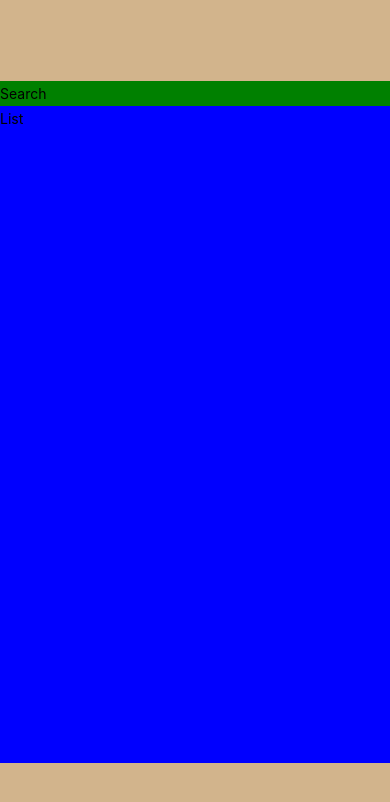
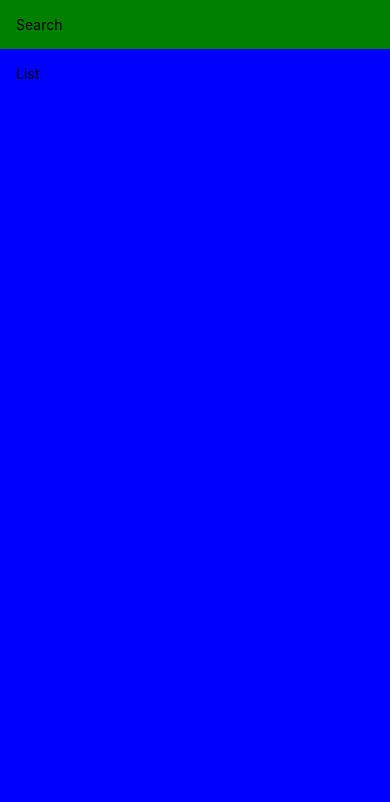
Before and after one commit to alexpablo-code/mealstogo, a React Native app: screen / in a window 390 px wide. Shown: the top 802 px of the page. Built offline with nearby package versions, Linux system fonts and the light colour scheme.

Commit message:
android and ios statusbar spacing

```diff
--- a/App.js
+++ b/App.js
@@ -1,15 +1,26 @@
-import { StatusBar } from 'expo-status-bar';
-import { StyleSheet, Text, View, SafeAreaView } from 'react-native';
+import { StatusBar as ExpoStatusBar } from 'expo-status-bar';
+import { StyleSheet, Text, View, SafeAreaView, StatusBar } from 'react-native';
 
 export default function App() {
   return (
-    <SafeAreaView style={{flex:1, justifyContent: 'center', backgroundColor: 'tan'}}>
-      <Text style={{backgroundColor:'green', paddingVertical:4}}>Search</Text>
-      <Text style={{flex:.8, backgroundColor:'blue', paddingVertical:4}}>List</Text>
-    </SafeAreaView>
+    <>
+      <SafeAreaView style={styles.container}>
+        <View style={{ backgroundColor: 'green', padding: 16 }}>
+          <Text>Search</Text>
+        </View>
+        <View style={{ flex: 1, backgroundColor: 'blue', padding: 16 }}>
+          <Text>List</Text>
+        </View>
+      </SafeAreaView>
+      <ExpoStatusBar style="auto"/>
+    </>
   );
 }
 
 const styles = StyleSheet.create({
-
-});
+  container: {
+    flex: 1,
+    paddingTop: StatusBar.currentHeight,
+    backgroundColor: 'tan',
+  },
+})
```
